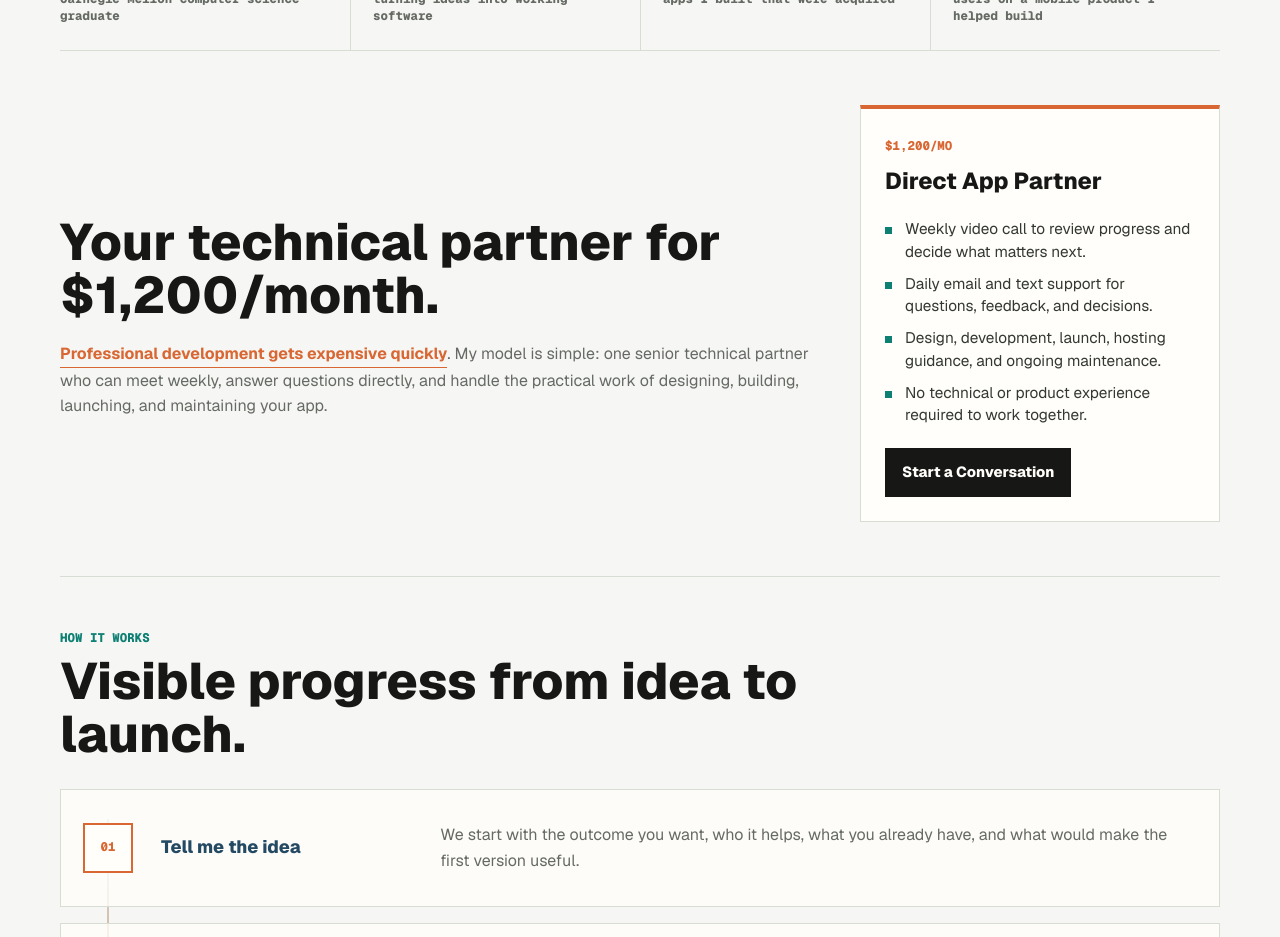
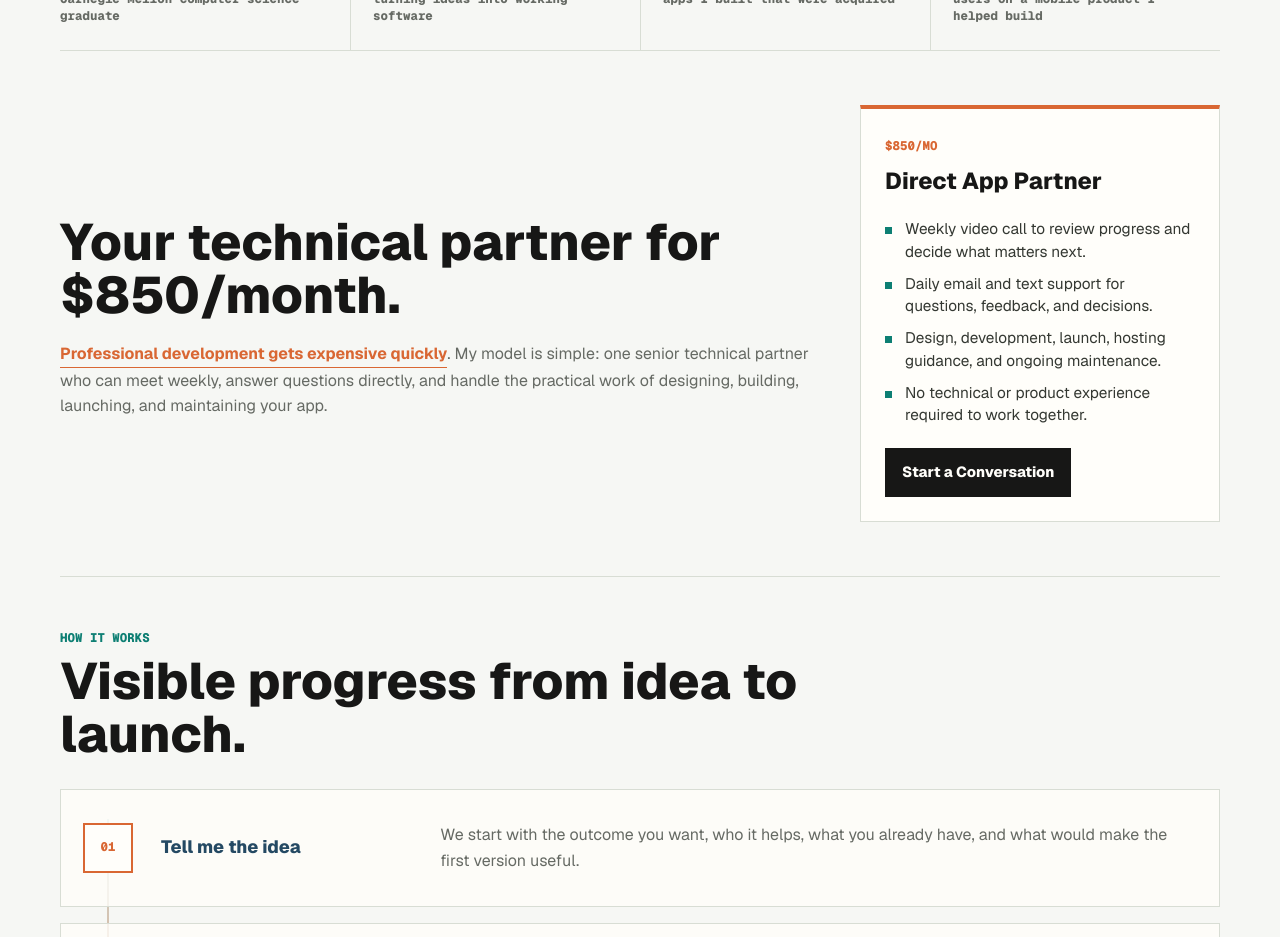
Before and after one commit to robertkotcher/robertkotcher.com, a Next.js app: page / in a window 1280 px wide. Shown: the part 1060-1997 px from the top of the page. Built offline with nearby package versions, Linux system fonts and the light colour scheme.

Commit message:
Update monthly app partner pricing

```diff
--- a/app/page.tsx
+++ b/app/page.tsx
@@ -150,7 +150,7 @@ export default function Home() {
 
       <section className="offer-section" aria-labelledby="offer-title">
         <div>
-          <h2 id="offer-title">Your technical partner for $1,200/month.</h2>
+          <h2 id="offer-title">Your technical partner for $850/month.</h2>
           <p>
             <CostContextModal />. My model is simple: one senior technical
             partner who can meet weekly, answer questions directly, and handle
@@ -159,7 +159,7 @@ export default function Home() {
           </p>
         </div>
         <div className="offer-card">
-          <span>$1,200/mo</span>
+          <span>$850/mo</span>
           <h3>Direct App Partner</h3>
           <ul>
             {offerItems.map((item) => (
```
